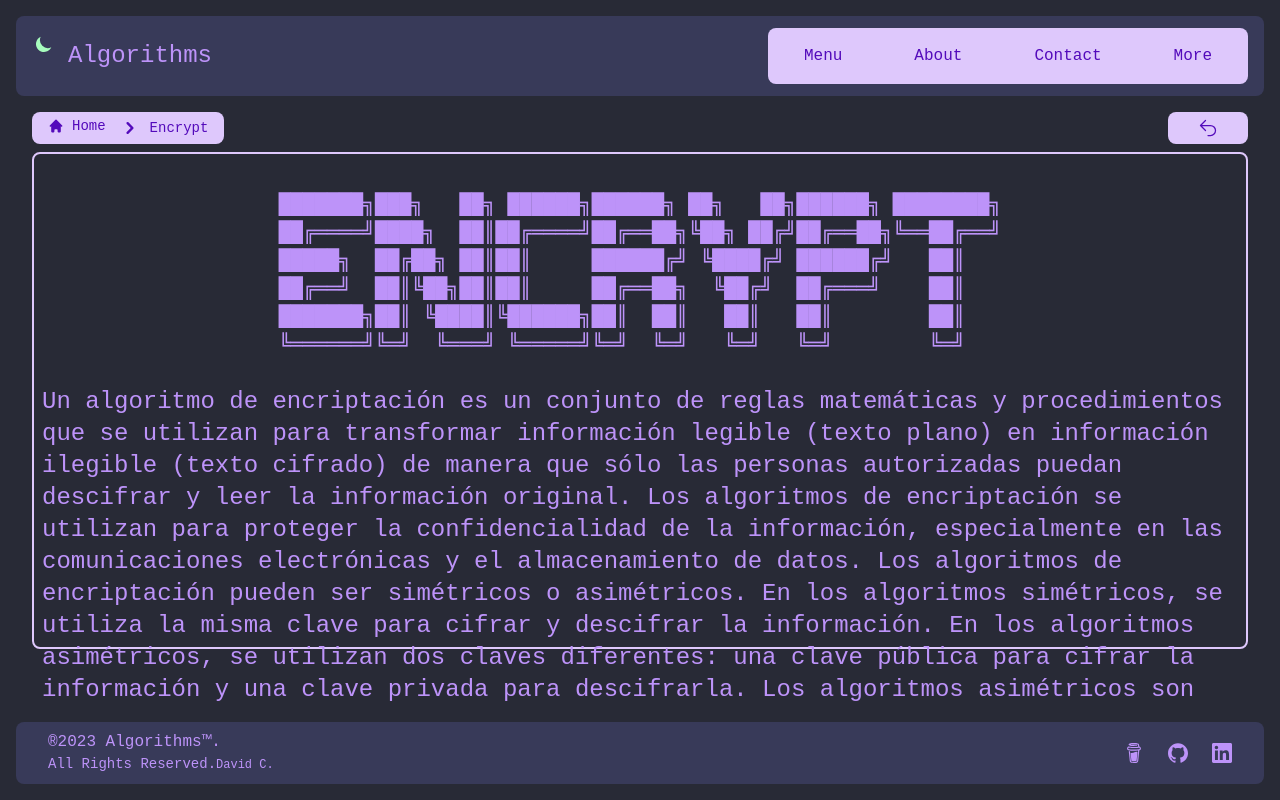
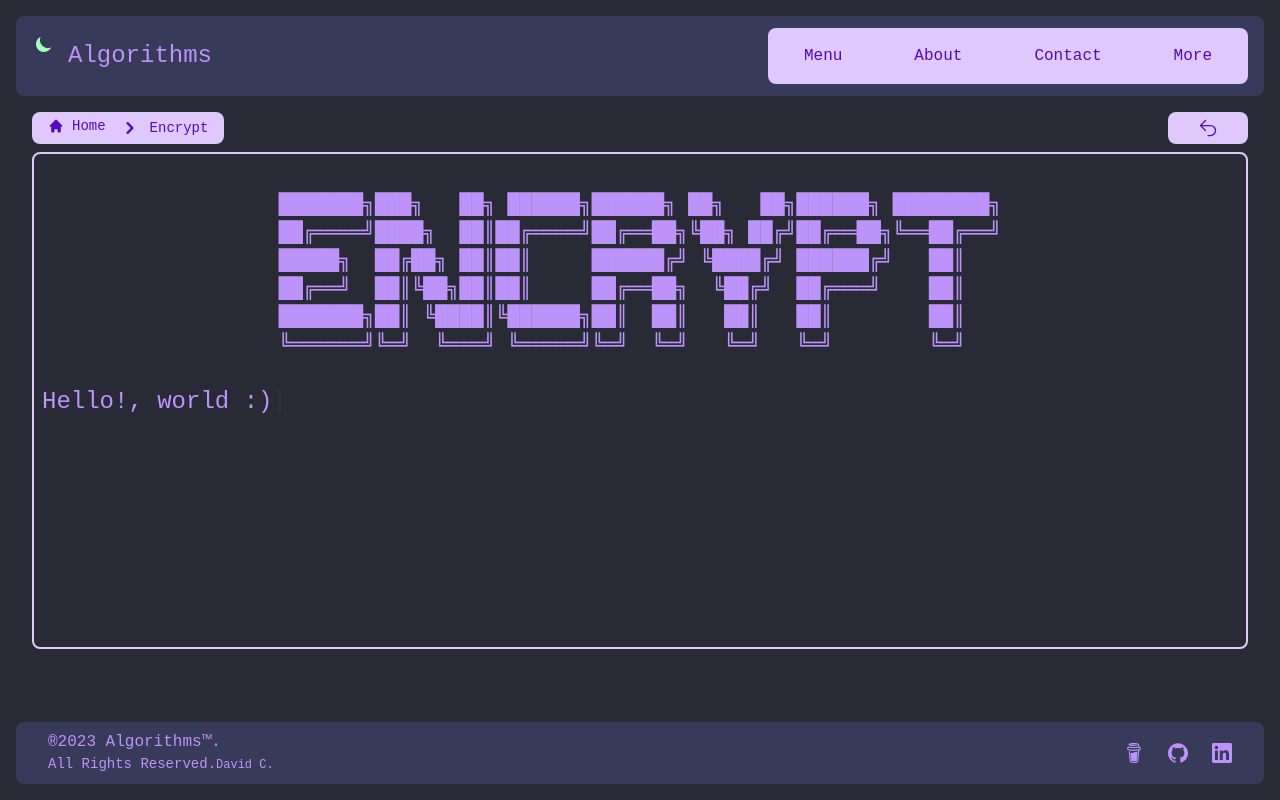
Before and after one commit to bigblackbexr/algorithms, a Vue app: page /encrypt in a window 1280 px wide. Built offline with nearby package versions, Linux system fonts and the light colour scheme; a web font is replaced by a local one.

Commit message:
typed.js added

```diff
--- a/package.json
+++ b/package.json
@@ -10,7 +10,7 @@
     "deploy": "vite build && gh-pages -d dist"
   },
   "dependencies": {
-    "animejs": "^3.2.1",
+    "typed.js": "^2.0.12",
     "vue": "^3.2.45",
     "vue-router": "^4.1.6"
   },
--- a/src/components/algorithms/encrypt/encrypt.vue
+++ b/src/components/algorithms/encrypt/encrypt.vue
@@ -12,13 +12,26 @@
     </h1>
 
     <p>
-      Un algoritmo de encriptación es un conjunto de reglas matemáticas y procedimientos que se utilizan para transformar información legible (texto plano) en información ilegible (texto cifrado) de manera que sólo las personas autorizadas puedan descifrar y leer la información original.
-
-      Los algoritmos de encriptación se utilizan para proteger la confidencialidad de la información, especialmente en las comunicaciones electrónicas y el almacenamiento de datos. Los algoritmos de encriptación pueden ser simétricos o asimétricos.
-
-      En los algoritmos simétricos, se utiliza la misma clave para cifrar y descifrar la información. En los algoritmos asimétricos, se utilizan dos claves diferentes: una clave pública para cifrar la información y una clave privada para descifrarla. Los algoritmos asimétricos son más seguros que los simétricos, pero también son más complejos y requieren más recursos computacionales.
+      <span class="typed"></span>
     </p>
-
 
   </div>
 </template>
+
+<script>
+  import Typed from 'typed.js'
+
+  export default {
+    data () {
+      return {
+        holaMundo: '¡Hola!, Mundo'
+      }
+    },
+    mounted () {
+      const typed = new Typed('.typed', {
+        strings: ['Hello!, world :)'],
+        typeSpeed: 100
+      })
+    }
+  }
+</script>
```
Also changed, not shown: 1 other file (tests, documents, lock files or other folders).
